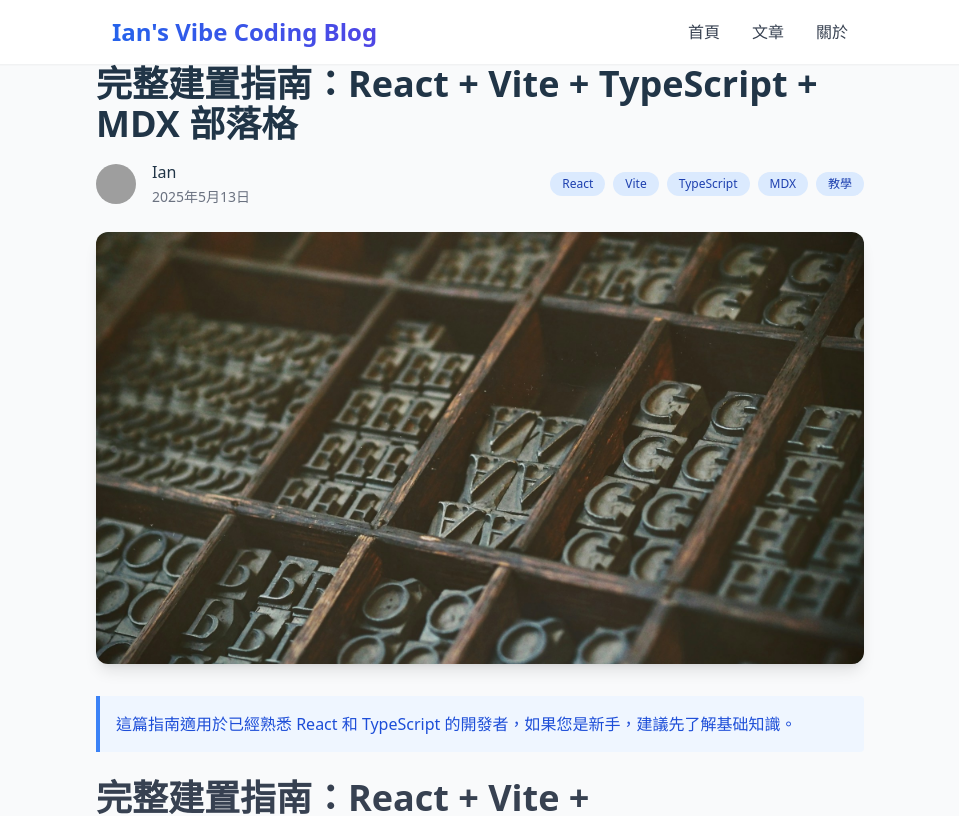
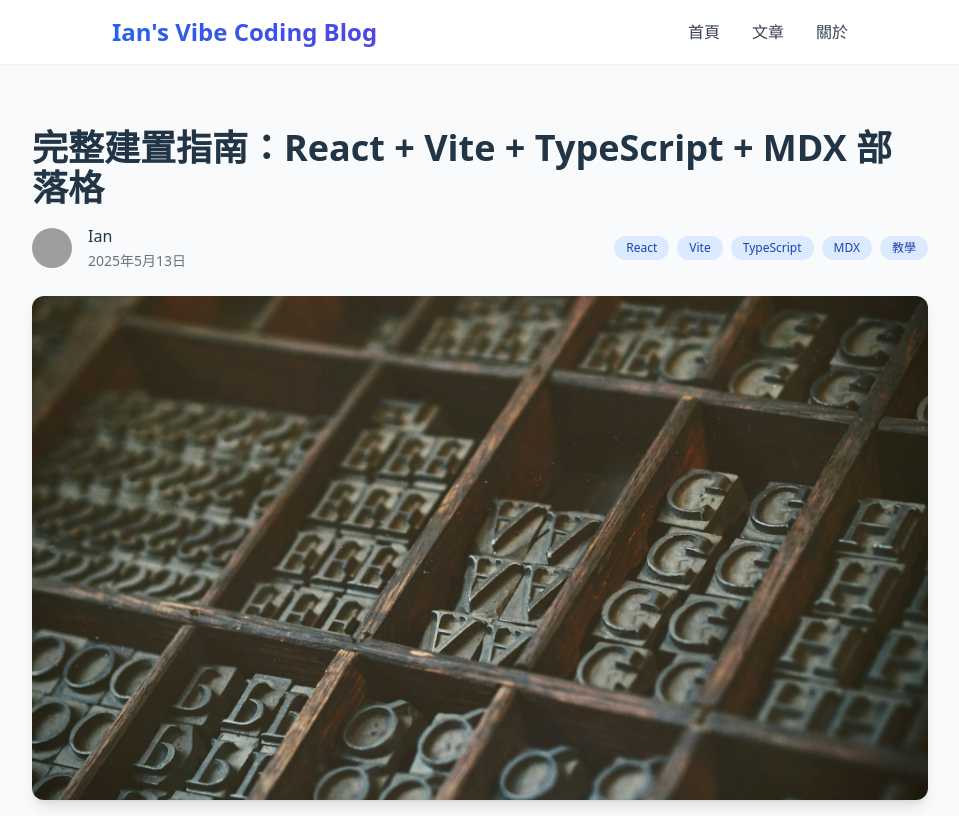
Before and after one commit to ianTPE/vite-react-mdx-blog, a React (Vite) app: page /articles/building-mdx-blog in a window 1280 px wide. Shown: the top 816 px of the page, without its empty margins (160-1119 px from the left). Built offline with nearby package versions, Linux system fonts and the light colour scheme; grey boxes are pictures that could not be loaded.

Commit message:
feat: add Layout component and ArticlePage with MDX support

```diff
--- a/src/components/layout/Layout.tsx
+++ b/src/components/layout/Layout.tsx
@@ -88,7 +88,7 @@ const Layout: React.FC<LayoutProps> = ({ children }) => {
         )}
       </header>
 
-      <main className="flex-grow">
+      <main className="flex-grow container mx-auto px-4">
         {children}
       </main>
 
--- a/src/pages/ArticlePage.tsx
+++ b/src/pages/ArticlePage.tsx
@@ -52,7 +52,7 @@ const ArticlePage: React.FC = () => {
   return (
     <Layout>
       <Helmet>
-        <title>{metadata.title} | My MDX Blog</title>
+        <title>{metadata.title} | Ian's Vibe Coding Blog</title>
         <meta name="description" content={metadata.summary} />
         <meta property="og:title" content={metadata.title} />
         <meta property="og:description" content={metadata.summary} />
@@ -61,7 +61,7 @@ const ArticlePage: React.FC = () => {
         <meta name="twitter:card" content="summary_large_image" />
       </Helmet>
 
-      <article className="max-w-3xl mx-auto">
+      <article className="max-w-4xl mx-auto pt-16 pb-12">
         {/* 文章標題 */}
         <h1 className="text-4xl font-bold mb-4">{metadata.title}</h1>
 
```
